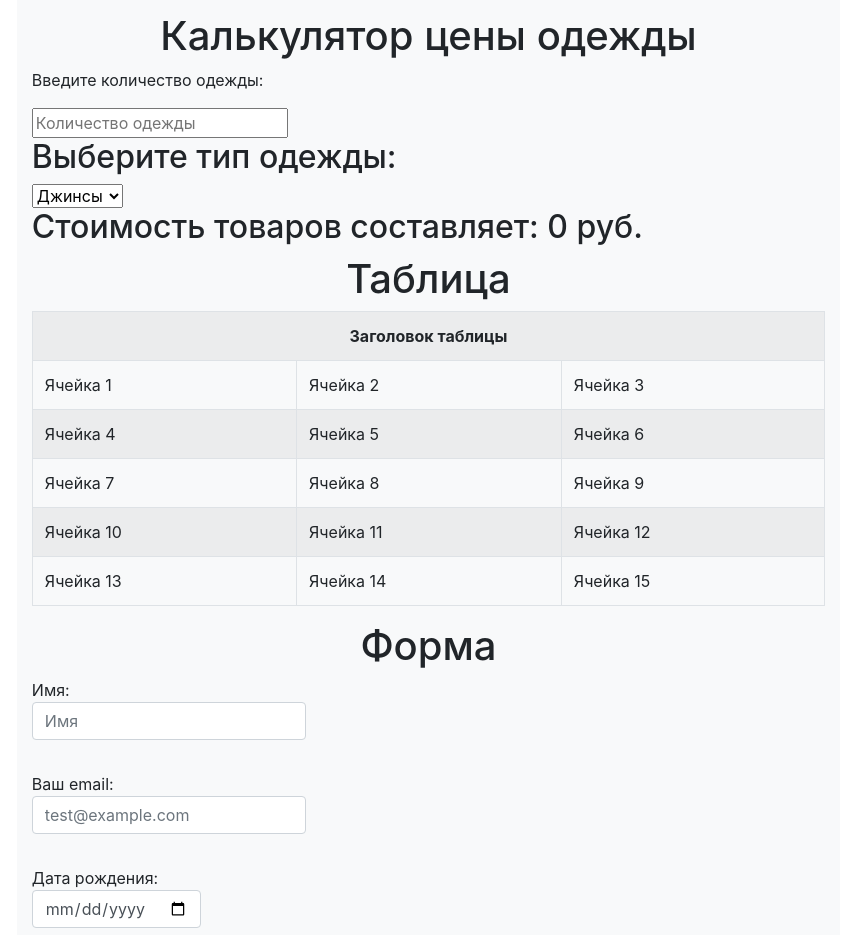
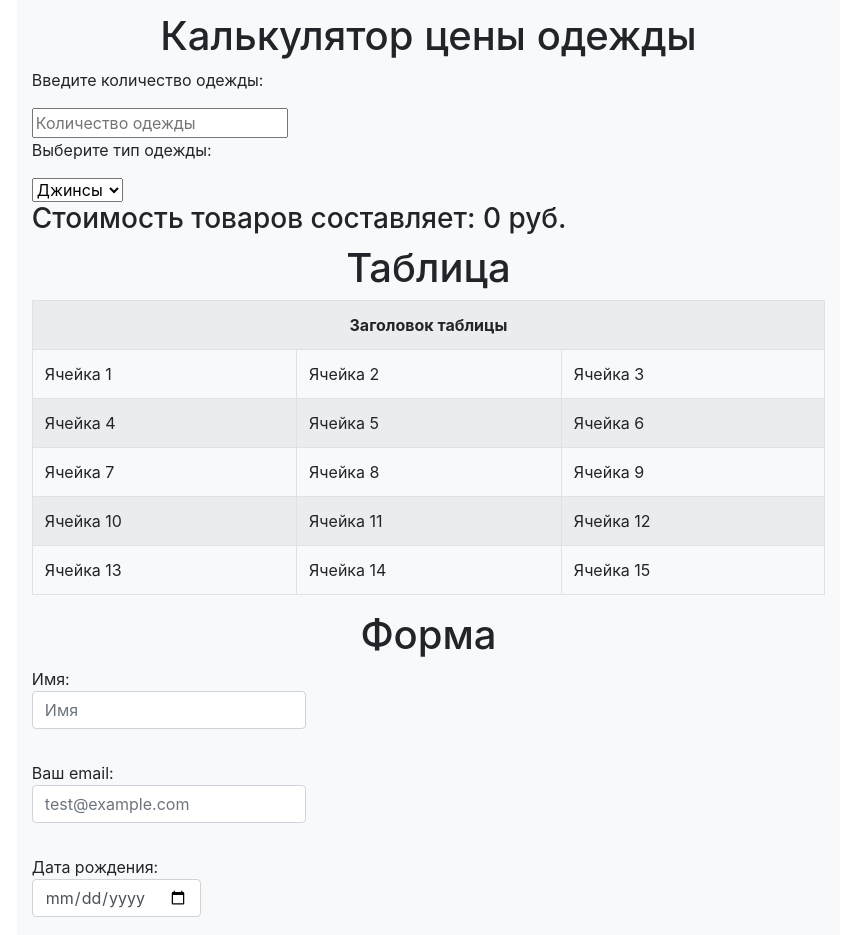
Before and after one commit to OlekhovD/WEB_6, a plain HTML site: page index.html in a window 1280 px wide. Shown: the part 1140-2075 px from the top of the page, without its empty margins (204-1060 px from the left). Drawn offline with nearby package versions, Linux system fonts and the light colour scheme.

Commit message:
Add files via upload

```diff
--- a/index.html
+++ b/index.html
@@ -97,7 +97,7 @@
                         value=""
                         placeholder="Количество одежды"
                     >
-                    <h2 class="subtitle">Выберите тип одежды:</h2>
+                    <p class="subtitle">Выберите тип одежды:</p>
                     <select class="form__select" name="type" id="select">
                         <option value="1" id="firstProduct">Джинсы</option>
                         <option value="2" id="secondProduct">Обувь</option>
@@ -115,7 +115,7 @@
                     </div>
                     <br/>
                 </form>
-                <h2 id="price" class="start-price"></h2>
+                <h3 id="price" class="start-price"></h3>
             </div>
         </div>
 
```
